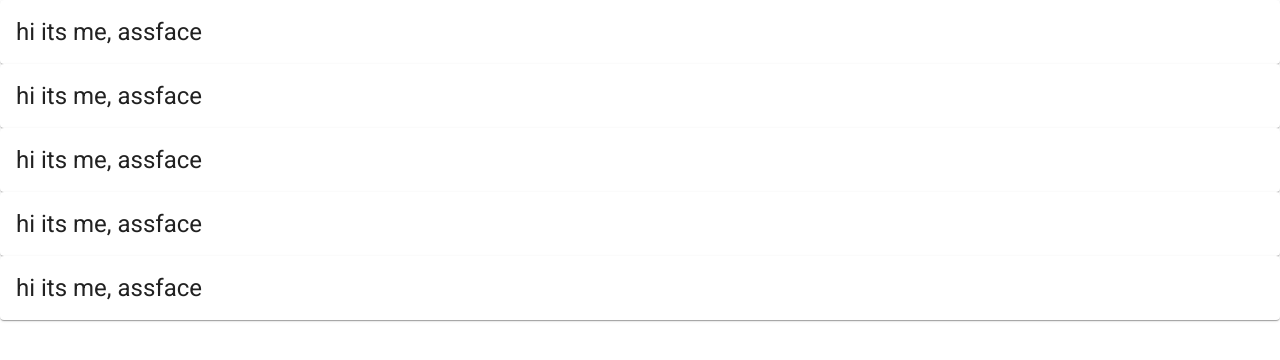
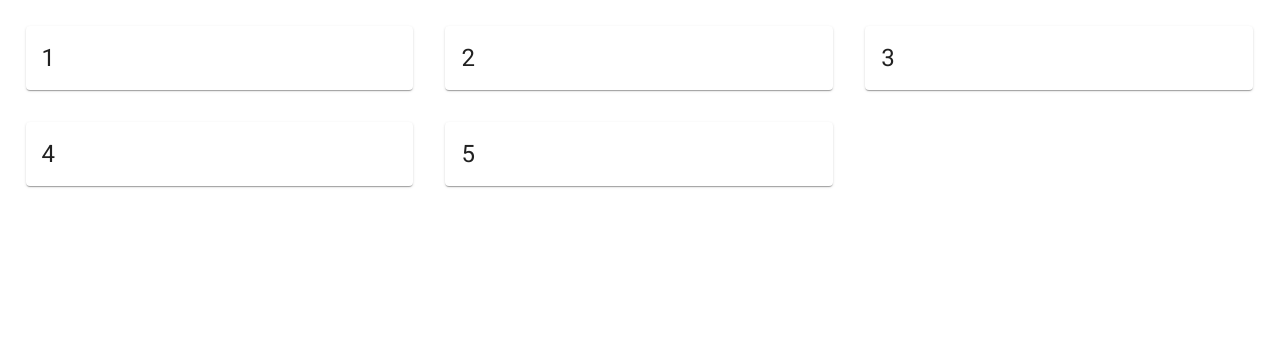
Before and after one commit to EnnoKalbfell/autozon, an Angular app in the folder Frontend/autozon/: page / in a window 1280 px wide. Shown: the top 360 px of the page. Built offline with nearby package versions, Linux system fonts and the light colour scheme.

Commit message:
mergeconflict

```diff
--- a/Frontend/autozon/package.json
+++ b/Frontend/autozon/package.json
@@ -12,7 +12,7 @@
   "private": true,
   "dependencies": {
     "@angular/animations": "~11.2.7",
-    "@angular/cdk": "^11.2.7",
+    "@angular/cdk": "^11.2.10",
     "@angular/common": "~11.2.7",
     "@angular/compiler": "~11.2.7",
     "@angular/core": "~11.2.7",
--- a/Frontend/autozon/src/app/app.component.html
+++ b/Frontend/autozon/src/app/app.component.html
@@ -1 +1,3 @@
-<router-outlet></router-outlet>
+<div class="content-wrapper">
+    <router-outlet></router-outlet>
+</div>
--- a/Frontend/autozon/src/app/app.component.scss
+++ b/Frontend/autozon/src/app/app.component.scss
@@ -0,0 +1,3 @@
+.content-wrapper{
+    padding: 2%;
+}
--- a/Frontend/autozon/src/app/components/product-card/product-card.component.html
+++ b/Frontend/autozon/src/app/components/product-card/product-card.component.html
@@ -1,3 +1,3 @@
 <mat-card>
-    <h1>hi its me, assface</h1>
+    <h1>{{ product }}</h1>
 </mat-card>
--- a/Frontend/autozon/src/app/pages/product-overview/product-overview.component.html
+++ b/Frontend/autozon/src/app/pages/product-overview/product-overview.component.html
@@ -1 +1,5 @@
-<app-product-card *ngFor="let product of products"></app-product-card>
+<div fxLayout="row wrap" fxLayout.xs="column" fxLayoutGap="32px grid" fxLayoutAlign="flex-start">
+    <div fxFlex="0 1 calc(33.3%)" fxLayoutGap="16px" *ngFor="let product of products">
+        <app-product-card  [product]="product" ></app-product-card>
+    </div>
+</div>
--- a/Frontend/autozon/src/app/shared/shared.module.ts
+++ b/Frontend/autozon/src/app/shared/shared.module.ts
@@ -8,8 +8,8 @@ import { MaterialModule } from '../core/material/material.module';
   declarations: [],
   exports: [
     MaterialModule,
-    CoreModule,
-    FlexLayoutModule
+    FlexLayoutModule,
+    CoreModule
   ]
 })
 export class SharedModule { }
```
Also changed, not shown: Frontend/autozon/src/app/components/product-card/product-card.component.ts (+6 -2 lines), 1 other file (tests, documents, lock files or other folders).
